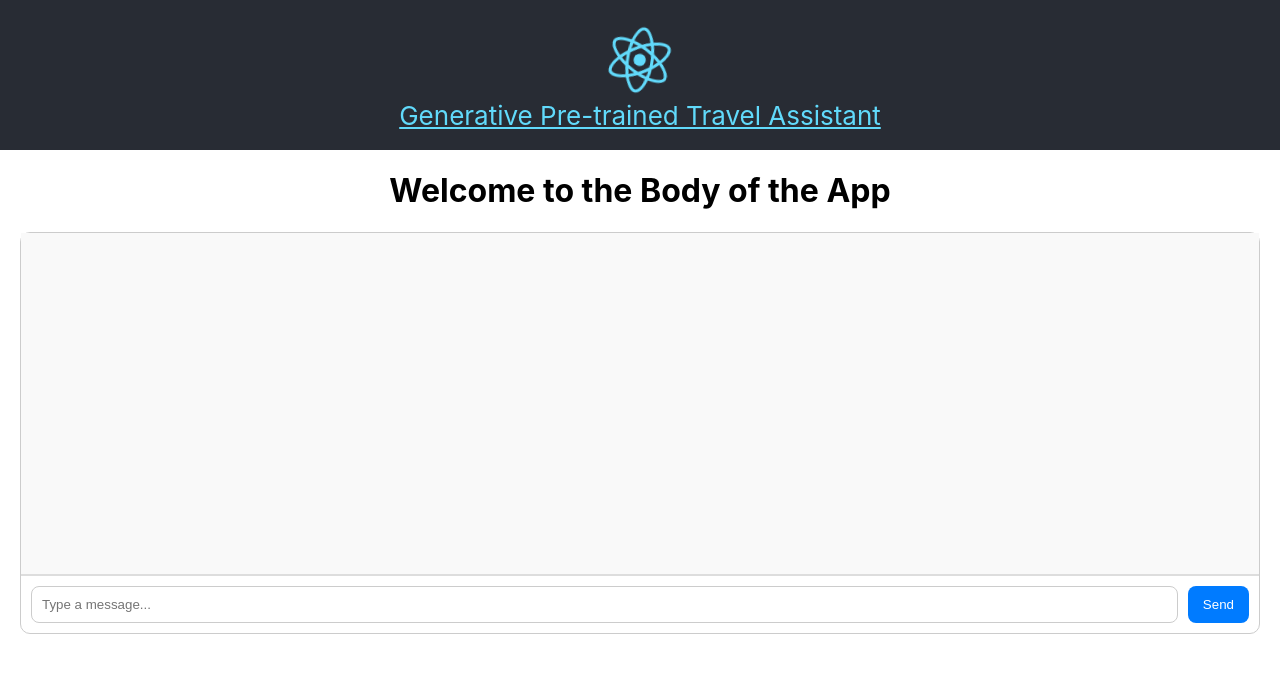
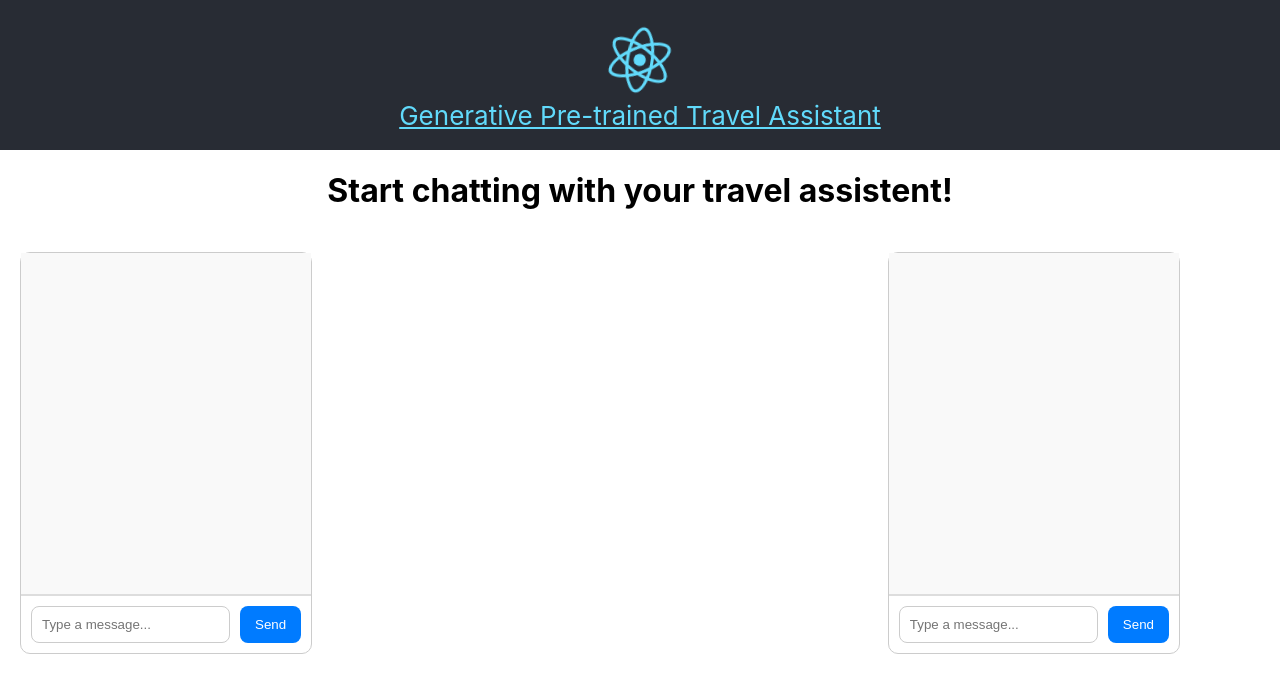
Before and after one commit to brigoraoul/Generative-Pre-trained-Travel-Assistant, a React (Create React App) app in the folder gpta-frontend/: page / in a window 1280 px wide. Shown: the top 692 px of the page. Built offline with nearby package versions, Linux system fonts and the light colour scheme.

Commit message:
two chat windows next to each other

```diff
--- a/gpta-frontend/src/App.css
+++ b/gpta-frontend/src/App.css
@@ -36,3 +36,11 @@
     transform: rotate(360deg);
   }
 }
+
+.chat-windows-container {
+  display: flex;  /* Flexbox to place items side by side */
+  justify-content: space-between;
+  width: 100%;
+  max-width: 1200px; /* Adjust based on desired width */
+  gap: 20px; /* Space between the chat windows */
+}
--- a/gpta-frontend/src/App.js
+++ b/gpta-frontend/src/App.js
@@ -19,8 +19,13 @@ function App() {
       </header>
 
       <main className="App-body">
-        <h1>Welcome to the Body of the App</h1>
-        <ChatWindow />
+        <h1>Start chatting with your travel assistent!</h1>
+
+        <div className="chat-windows-container">
+          <ChatWindow />
+          <ChatWindow />
+        </div>
+
       </main>
     </div>
   );
```
